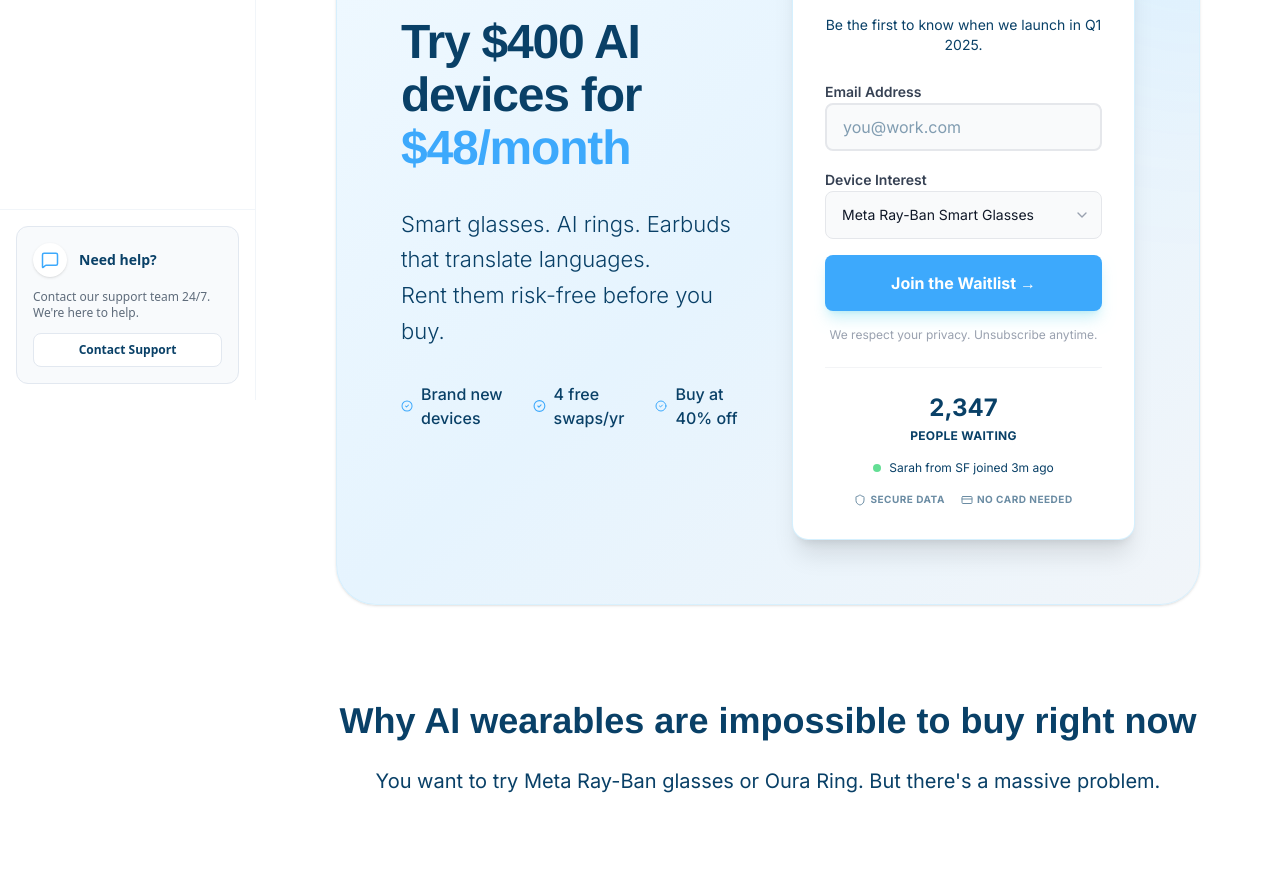
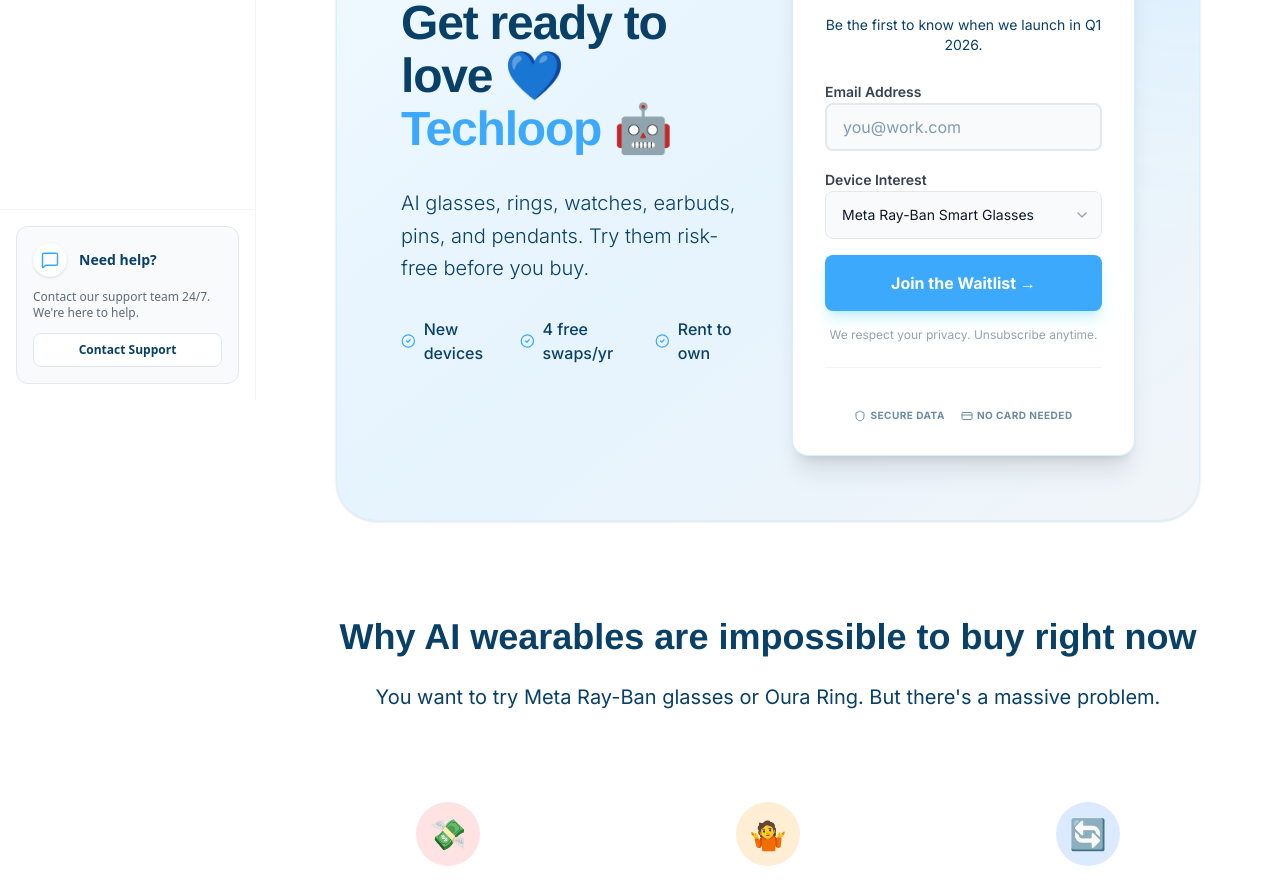
Before and after one commit to thinking-spot/techloop, a Next.js app: page /waitlist in a window 1280 px wide. Shown: the part 400-1284 px from the top of the page. Built offline with nearby package versions, Linux system fonts and the light colour scheme.

Commit message:
waitlist copy update

```diff
--- a/src/app/waitlist/page.tsx
+++ b/src/app/waitlist/page.tsx
@@ -30,22 +30,22 @@ export default function WaitlistPage() {
                     <div className="grid lg:grid-cols-2 gap-12 items-center relative z-10">
                         <div className="space-y-8">
                             <h1 className="font-display text-[40px] md:text-[48px] font-bold tracking-tight leading-[1.1] text-headline">
-                                Try $400 AI devices for <span className="text-button">$48/month</span>
+                                Get ready to love 💙 <span className="text-button">Techloop 🤖</span>
                             </h1>
-                            <p className="text-[20px] md:text-[22px] text-paragraph leading-relaxed font-light">
-                                Smart glasses. AI rings. Earbuds that translate languages. <br className="hidden md:block" />
-                                Rent them risk-free before you buy.
+                            <p className="text-[18px] md:text-[20px] text-paragraph leading-relaxed font-light">
+                                AI glasses, rings, watches, earbuds, pins, and pendants.
+                                Try them risk-free before you buy.
                             </p>
 
                             <div className="flex flex-col sm:flex-row items-center justify-center lg:justify-start gap-6 text-sm md:text-base font-medium text-paragraph">
                                 <div className="flex items-center gap-2">
-                                    <CheckCircle2 className="text-button" size={20} /> Brand new devices
+                                    <CheckCircle2 className="text-button" size={20} /> New devices
                                 </div>
                                 <div className="flex items-center gap-2">
                                     <CheckCircle2 className="text-button" size={20} /> 4 free swaps/yr
                                 </div>
                                 <div className="flex items-center gap-2">
-                                    <CheckCircle2 className="text-button" size={20} /> Buy at 40% off
+                                    <CheckCircle2 className="text-button" size={20} /> Rent to own
                                 </div>
                             </div>
                         </div>
@@ -57,23 +57,13 @@ export default function WaitlistPage() {
                                     <AlertCircle size={14} /> Limited Spots
                                 </div>
                                 <h3 className="text-2xl font-bold mb-2">Join the Waitlist</h3>
-                                <p className="text-paragraph text-sm">Be the first to know when we launch in Q1 2025.</p>
+                                <p className="text-paragraph text-sm">Be the first to know when we launch in Q1 2026.</p>
                             </div>
 
                             <WaitlistForm />
 
                             <div className="mt-6 pt-6 border-t border-gray-100">
-                                <div className="text-center">
-                                    <div className="text-2xl font-bold text-headline mb-1">2,347</div>
-                                    <div className="text-xs text-paragraph uppercase font-bold tracking-wide">People Waiting</div>
-                                </div>
 
-                                <div className="mt-4 space-y-2 text-xs text-paragraph/70">
-                                    <div className="flex items-center justify-center gap-2">
-                                        <div className="w-2 h-2 rounded-full bg-green-500 animate-pulse"></div>
-                                        Sarah from SF joined 3m ago
-                                    </div>
-                                </div>
                             </div>
 
                             <div className="mt-4 flex justify-center gap-4 text-[10px] text-paragraph uppercase font-bold tracking-wider opacity-60">
@@ -97,9 +87,9 @@ export default function WaitlistPage() {
                 <div className="max-w-6xl mx-auto grid md:grid-cols-3 gap-12 text-center">
                     <div className="p-6">
                         <div className="w-16 h-16 bg-red-100 text-red-600 rounded-full flex items-center justify-center mx-auto mb-6 text-3xl">💸</div>
-                        <h3 className="text-xl font-bold text-headline mb-4">Too Expensive to Experiment</h3>
+                        <h3 className="text-xl font-bold text-headline mb-4">Too expensive to experiment</h3>
                         <p className="text-paragraph leading-relaxed mb-6">
-                            Smart glasses cost $299-799. Rings are $349. Trying all three costs over $1,000. Why lock yourself in when you can try before you buy?
+                            Smart glasses cost $299-499. Rings are $300. Trying both costs over $750. Why lock yourself in when you can try before you buy?
                         </p>
                         <blockquote className="bg-gray-50 p-4 rounded-xl text-sm text-paragraph italic border-l-4 border-red-200">
                             &quot;I wanted to try XREAL glasses for work, but $399 is steep for something I might not use.&quot;
@@ -107,17 +97,17 @@ export default function WaitlistPage() {
                     </div>
                     <div className="p-6">
                         <div className="w-16 h-16 bg-orange-100 text-orange-600 rounded-full flex items-center justify-center mx-auto mb-6 text-3xl">🤷</div>
-                        <h3 className="text-xl font-bold text-headline mb-4">Is This My AI Identity?</h3>
+                        <h3 className="text-xl font-bold text-headline mb-4">Is this my AI identity?</h3>
                         <p className="text-paragraph leading-relaxed mb-6">
                             AI wearables are more than fashion. The right device should feel like, well, your self. Try until you find the perfect fit.
                         </p>
                         <blockquote className="bg-gray-50 p-4 rounded-xl text-sm text-paragraph italic border-l-4 border-orange-200">
-                            &quot;Bought Meta Ray-Ban, but it just wasn&apos;t &apos;me&apos;. Wish I could&apos;ve rented first.&quot;
+                            &quot;I bought Meta Ray-Ban, but it just didn&apos;t feel like &apos;me&apos;. Wish I could&apos;ve rented first.&quot;
                         </blockquote>
                     </div>
                     <div className="p-6">
                         <div className="w-16 h-16 bg-blue-100 text-blue-600 rounded-full flex items-center justify-center mx-auto mb-6 text-3xl">🔄</div>
-                        <h3 className="text-xl font-bold text-headline mb-4">Tech Moves Too Fast</h3>
+                        <h3 className="text-xl font-bold text-headline mb-4">Tech moves too fast</h3>
                         <p className="text-paragraph leading-relaxed mb-6">
                             Buy XREAL Air 2 today, Air 3 comes out tomorrow. The upgrade cycle can be brutal. Be an early adopter, every time, for just $48/month.
                         </p>
@@ -221,19 +211,19 @@ export default function WaitlistPage() {
                 <div className="max-w-6xl mx-auto">
                     <div className="text-center mb-16">
                         <h2 className="font-display text-4xl font-bold mb-6 text-white">Why Join the Waitlist?</h2>
-                        <p className="text-xl text-cyan-100/80">First 1,000 people get exclusive perks.</p>
+                        <p className="text-xl text-cyan-100/80">The first 1,000 people to try Techloop get exclusive lifetime perks.</p>
                     </div>
 
                     <div className="grid md:grid-cols-2 lg:grid-cols-4 gap-8">
                         <div className="bg-white/5 backdrop-blur-sm p-6 rounded-2xl border border-white/10">
                             <Zap className="text-yellow-400 mb-4" size={32} />
                             <h3 className="text-xl font-bold mb-2 text-white">Skip the Line</h3>
-                            <p className="text-sm text-gray-300">Get early access before public launch. Secure your device first.</p>
+                            <p className="text-sm text-gray-300">Get early access before public launch. Choose your device first.</p>
                         </div>
                         <div className="bg-white/5 backdrop-blur-sm p-6 rounded-2xl border border-white/10">
                             <CreditCard className="text-green-400 mb-4" size={32} />
                             <h3 className="text-xl font-bold mb-2 text-white">Founder&apos;s Pricing</h3>
-                            <p className="text-sm text-gray-300">Lock in $48/mo forever, even if we raise prices later.</p>
+                            <p className="text-sm text-gray-300">Lock in $48/mo forever, even if prices go up later.</p>
                         </div>
                         <div className="bg-white/5 backdrop-blur-sm p-6 rounded-2xl border border-white/10">
                             <Gift className="text-pink-400 mb-4" size={32} />
@@ -250,12 +240,12 @@ export default function WaitlistPage() {
                     <div className="mt-16 max-w-2xl mx-auto text-center">
                         <div className="flex items-center justify-between text-xs font-bold uppercase tracking-widest mb-2 px-1">
                             <span>Progress</span>
-                            <span>87% Claimed</span>
+                            <span>17% Claimed</span>
                         </div>
                         <div className="h-4 bg-white/10 rounded-full overflow-hidden mb-4">
-                            <div className="h-full bg-gradient-to-r from-cyan-500 to-blue-500 w-[87%] rounded-full"></div>
+                            <div className="h-full bg-gradient-to-r from-cyan-500 to-blue-500 w-[17%] rounded-full"></div>
                         </div>
-                        <p className="text-sm text-cyan-200">Only 137 founder spots remaining</p>
+                        <p className="text-sm text-cyan-200">Only 837 founder spots remaining</p>
                     </div>
                 </div>
             </section>
@@ -317,7 +307,6 @@ export default function WaitlistPage() {
                 <div className="max-w-3xl mx-auto">
                     <h2 className="font-display text-4xl font-bold text-headline mb-6">Ready to skip the $400 risk?</h2>
                     <p className="text-xl text-paragraph mb-10">
-                        Join 2,347 others waiting to try the future of tech.
                     </p>
                     <div className="max-w-md mx-auto">
                         <form action={joinWaitlist} className="flex gap-2">
```
